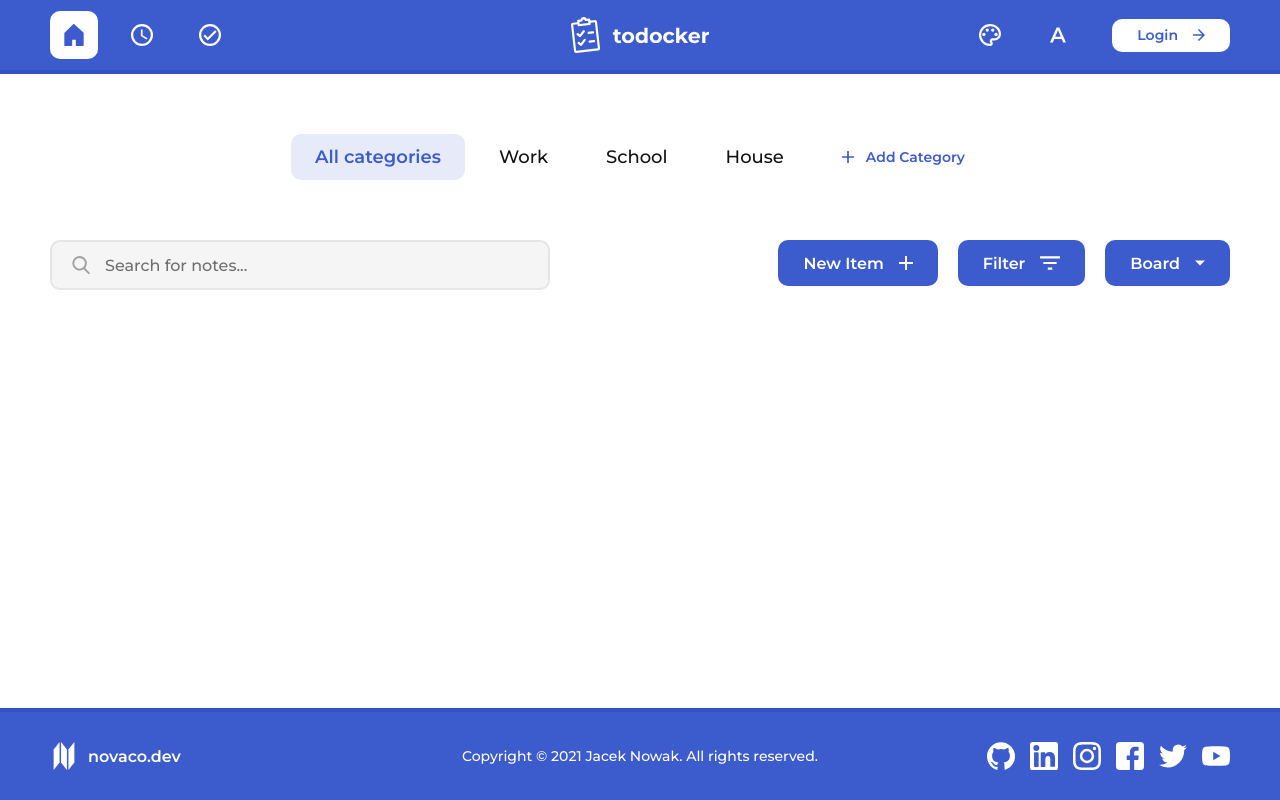
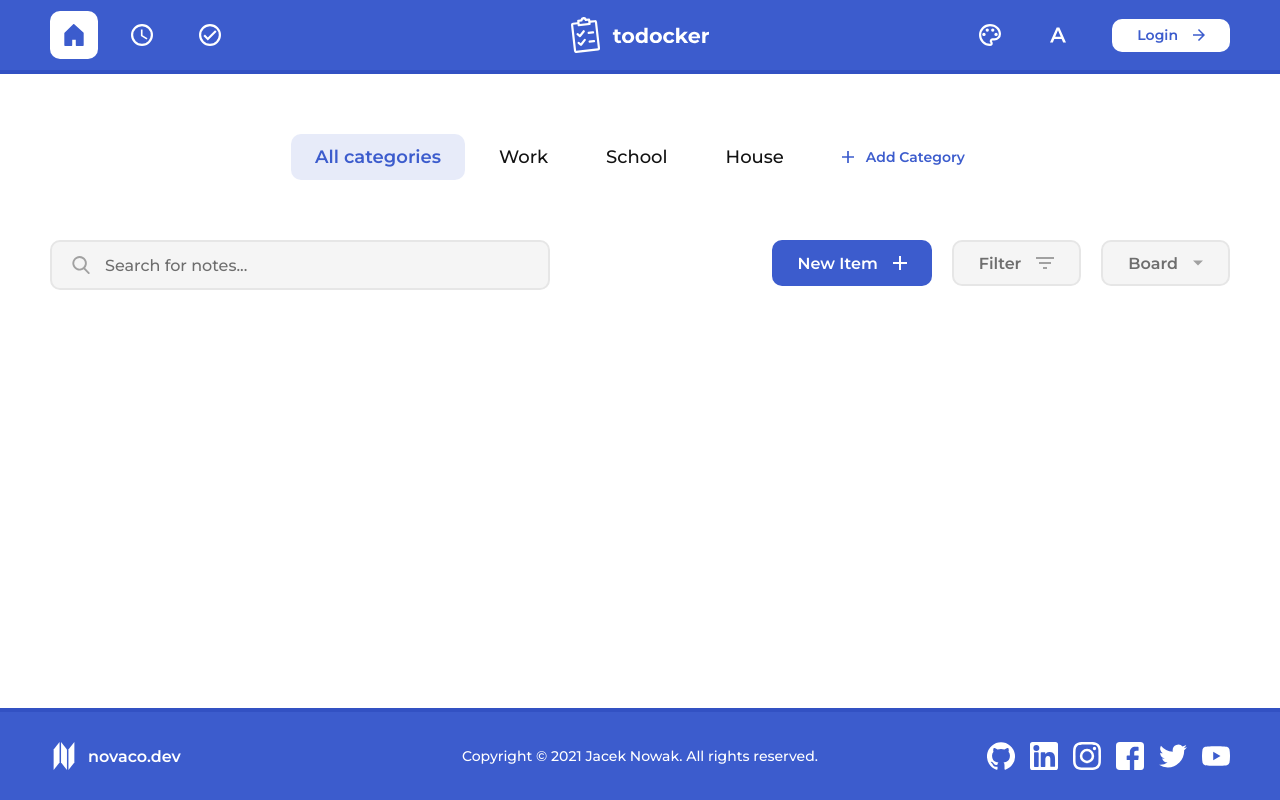
Before and after one commit to novacooo/react-todo-app, a React (Create React App) app: page / in a window 1280 px wide. Built offline with nearby package versions, Linux system fonts and the light colour scheme.

Commit message:
Added secondary prop to Button component and implemented it to HomePage menu

```diff
--- a/src/components/atoms/Button/Button.tsx
+++ b/src/components/atoms/Button/Button.tsx
@@ -1,10 +1,14 @@
 /* eslint-disable indent */
 import React from 'react';
-import styled from 'styled-components';
+import styled, { css } from 'styled-components';
 import { BORDER_RADIUS, BP_MOBILE_MAX, TRANSITION_TIME } from 'app_constants';
 import { fontSettings } from 'theme/fontSettings';
 
-interface IButtonProps {
+interface IStyledButtonProps {
+  secondary?: boolean;
+}
+
+interface IButtonProps extends IStyledButtonProps {
   children: string;
   icon?: React.FC;
   iconSize?: number;
@@ -14,24 +18,36 @@ interface IButtonProps {
   onClick?: () => void;
 }
 
-const StyledButton = styled.button`
+interface IStyledIconProps extends IStyledButtonProps {
+  position: 'left' | 'right';
+}
+
+const StyledButton = styled.button<IStyledButtonProps>`
   display: flex;
   justify-content: center;
   align-items: center;
   padding: 0 25px;
   height: 46px;
-  background-color: ${({ theme }) => theme.MAIN};
-  border: none;
+  background-color: ${({ theme, secondary }) => (secondary ? theme.BG_SECONDARY : theme.MAIN)};
+  border: ${({ theme, secondary }) => (secondary ? `2px solid ${theme.BORDER}` : 'none')};
   border-radius: ${BORDER_RADIUS};
-  color: ${({ theme }) => theme.MAIN_ITEMS};
+  color: ${({ theme, secondary }) => (secondary ? theme.TEXT_SECONDARY : theme.MAIN_ITEMS)};
   font-size: ${fontSettings.sizesDesktop.m};
   font-weight: ${fontSettings.weights.semiBold};
-  transition: background-color ${TRANSITION_TIME};
+  transition: background-color ${TRANSITION_TIME}, border-color ${TRANSITION_TIME};
 
   &:hover,
   &:focus {
     cursor: pointer;
-    background-color: ${({ theme }) => theme.MAIN_HOVER};
+
+    ${({ theme, secondary }) =>
+      secondary
+        ? css`
+            border-color: ${theme.BORDER_HOVER};
+          `
+        : css`
+            background-color: ${({ theme }) => theme.MAIN_HOVER};
+          `}
   }
 
   @media (max-width: ${BP_MOBILE_MAX}) {
@@ -43,6 +59,7 @@ const StyledButton = styled.button`
 
 const Button = ({
   children,
+  secondary,
   icon,
   iconSize = 14,
   iconMargin = 15,
@@ -52,20 +69,16 @@ const Button = ({
 }: IButtonProps): JSX.Element => {
   const renderIcon = () => {
     if (icon) {
-      interface IStyledIconProps {
-        position: 'left' | 'right';
-      }
-
       const StyledIcon = styled(icon)<IStyledIconProps>`
         margin: ${({ position }) =>
           position === 'right' ? `0 0 0 ${iconMargin}px` : `0 ${iconMargin}px 0 0`};
         width: ${iconSize}px;
         height: ${iconSize}px;
-        fill: currentColor;
+        fill: ${({ theme, secondary }) => (secondary ? theme.ICON_SECONDARY : 'currentColor')};
         order: ${({ position }) => (position === 'right' ? 1 : -1)};
       `;
 
-      return <StyledIcon position={position} />;
+      return <StyledIcon position={position} secondary={secondary} />;
     } else {
       return null;
     }
@@ -76,7 +89,7 @@ const Button = ({
   };
 
   return (
-    <StyledButton className={className} onClick={handleClick}>
+    <StyledButton className={className} onClick={handleClick} secondary={secondary}>
       {children}
       {renderIcon()}
     </StyledButton>
--- a/src/views/HomePage.tsx
+++ b/src/views/HomePage.tsx
@@ -92,10 +92,10 @@ const HomePage = (): JSX.Element => {
           <StyledInput placeholder="Search for notes..." icon={LoupeIcon} />
           <ButtonsContainer>
             <Button icon={AddIcon}>New Item</Button>
-            <Button icon={FilterIcon} iconSize={20}>
+            <Button secondary icon={FilterIcon} iconSize={18}>
               Filter
             </Button>
-            <Button icon={DropDownIcon} iconSize={10}>
+            <Button secondary icon={DropDownIcon} iconSize={10}>
               Board
             </Button>
           </ButtonsContainer>
```
